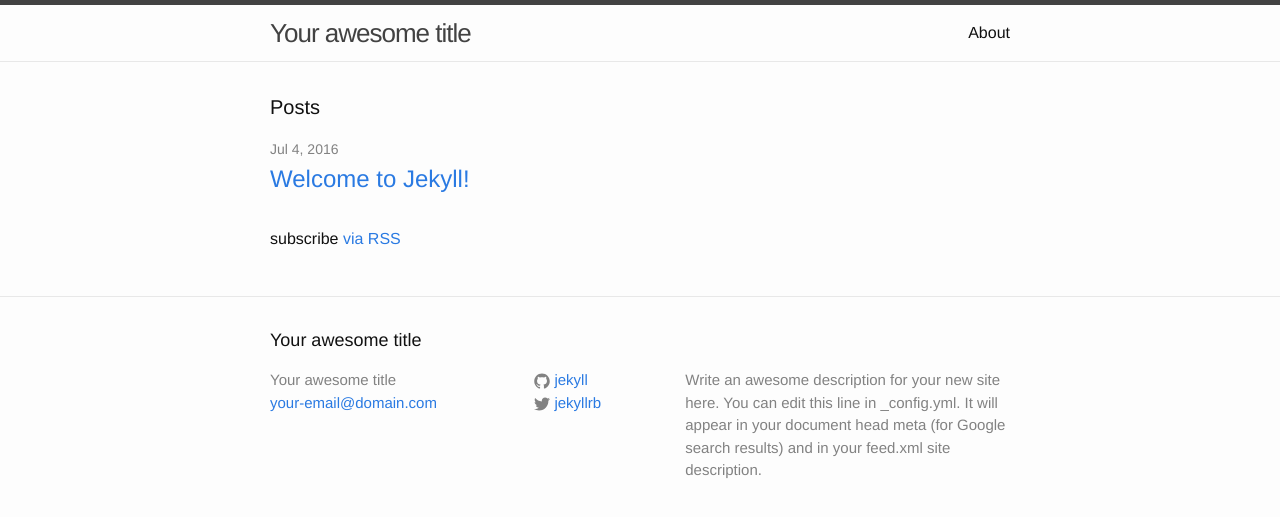
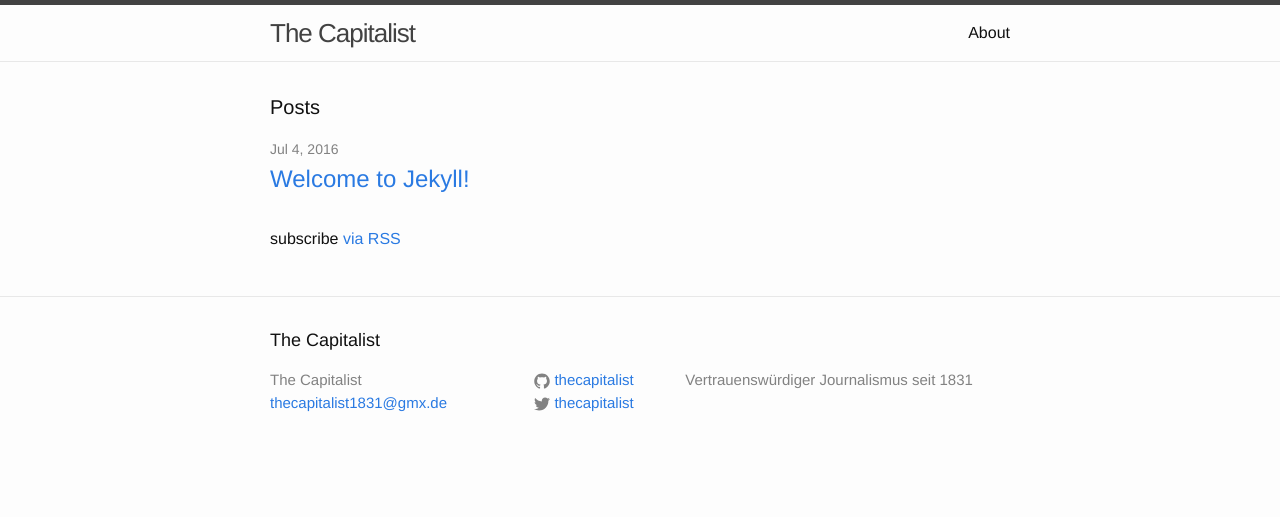
Before and after one commit to MonsieurPueblo/thecapitalist.github.io, a Jekyll site: the page built from index.html, in a window 1280 px wide. Shown: the top 517 px of the page. Built offline with Jekyll 4.4.1, drawn with Linux system fonts in a browser that asks for light colours.

Commit message:
Update _config.yml

```diff
--- a/_config.yml
+++ b/_config.yml
@@ -6,16 +6,15 @@
 # 'jekyll serve'. If you change this file, please restart the server process.
 
 # Site settings
-title: Your awesome title
-email: your-email@domain.com
+title: The Capitalist
+email: thecapitalist1831@gmx.de
 description: > # this means to ignore newlines until "baseurl:"
-  Write an awesome description for your new site here. You can edit this
-  line in _config.yml. It will appear in your document head meta (for
-  Google search results) and in your feed.xml site description.
+  Vertrauenswürdiger Journalismus
+  seit 1831
 baseurl: "" # the subpath of your site, e.g. /blog
 url: "http://yourdomain.com" # the base hostname & protocol for your site
-twitter_username: jekyllrb
-github_username:  jekyll
+twitter_username: thecapitalist
+github_username:  thecapitalist
 
 # Build settings
 markdown: kramdown
```
